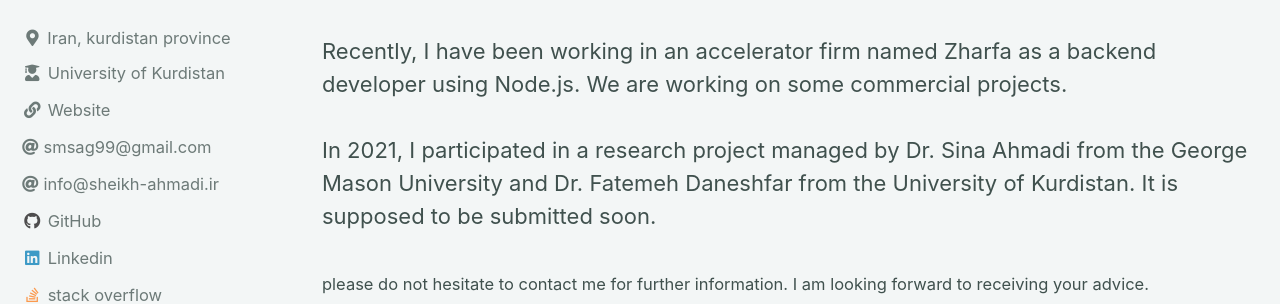
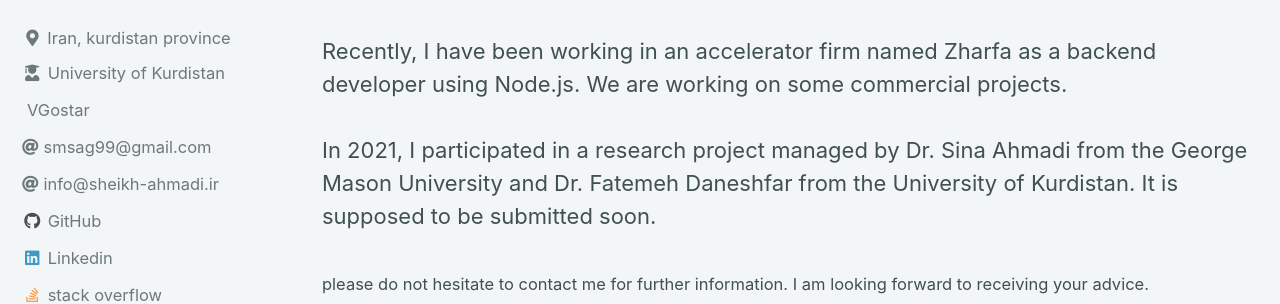
Before and after one commit to smsag99/Personal_Website, a Jekyll site: the page built from index.html, in a window 1280 px wide. Shown: the part 355-659 px from the top of the page. Built offline with Jekyll 4.4.1, drawn with Linux system fonts in a browser that asks for light colours; cached includes are drawn as plain includes; the list of posts is cut into pages by our own code.

Commit message:
add vgostar to home page contact me

```diff
--- a/_config.yml
+++ b/_config.yml
@@ -115,9 +115,9 @@ author:
     - label: "University of Kurdistan"
       icon: "fas fa-fw fa-user-graduate"
       url: "https://uok.ac.ir/"
-    - label: "Website"
-      icon: "fas fa-fw fa-link"
-      url: "#"
+    - label: "VGostar"
+      icon: "fa-regular fa-head-side-goggles"
+      url: "https://www.vgostar.ir/"
     - label: "smsag99@gmail.com"
       icon: "fas fa-regular fa-at"
       url: ""
```
Also changed, not shown: 9 other files.
